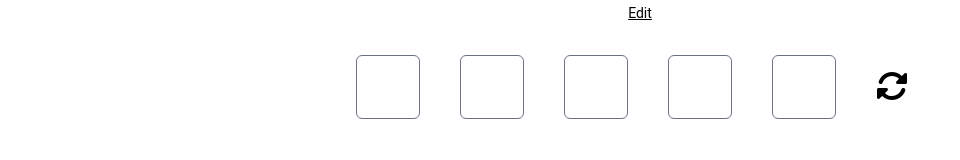
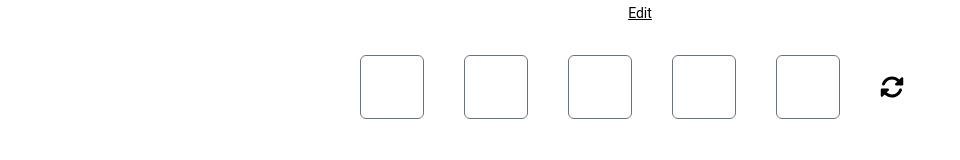
Before and after one commit to mSharifHub/e-commerce, a React (Create React App) app: page /api/credentials/check-email/authenticate in a window 1280 px wide. Shown: the part 149-309 px from the top of the page, without its empty margins (8-968 px from the left). Built offline with nearby package versions, Linux system fonts and the light colour scheme.

Commit message:
refractored routing hierarchy for credentials

```diff
--- a/src/App.js
+++ b/src/App.js
@@ -8,7 +8,7 @@ import FindStore from "./components/pages/FindStore";
 import MinimalLayout from "./components/pages/Layouts/MinimalLayout";
 import MainLayout from "./components/pages/Layouts/MainLayout";
 import TwoWayAuthentication from "./components/pages/SignInAndSignOut/TwoWayAuthentication";
-import Authenticate from "./components/pages/SignInAndSignOut/Authenticate";
+
 import Register from "./components/pages/SignInAndSignOut/Register";
 
 export function App() {
@@ -34,6 +34,14 @@ export function App() {
             <Route path="authenticate" element={<TwoWayAuthentication />} />
             <Route path="register" element={<Register />} />
           </Route>
+
+          <Route
+            path="/api/credentials/check-email/authenticate"
+            element={<MinimalLayout />}
+          >
+            <Route index element={<TwoWayAuthentication />} />
+            <Route path="register" element={<Register />} />
+          </Route>
         </Routes>
       </Router>
     </div>
--- a/src/components/pages/SignInAndSignOut/CodeResetButton.jsx
+++ b/src/components/pages/SignInAndSignOut/CodeResetButton.jsx
@@ -14,7 +14,7 @@ export default function ResetButton({ handleCodeReset, isWaitingForReset }) {
         onClick={handleCodeReset}
         disabled={isWaitingForReset}
       >
-        <FontAwesomeIcon icon={faRotate} size="2x" />
+        <FontAwesomeIcon icon={faRotate} size="xl" />
       </button>
     </span>
   );
```
